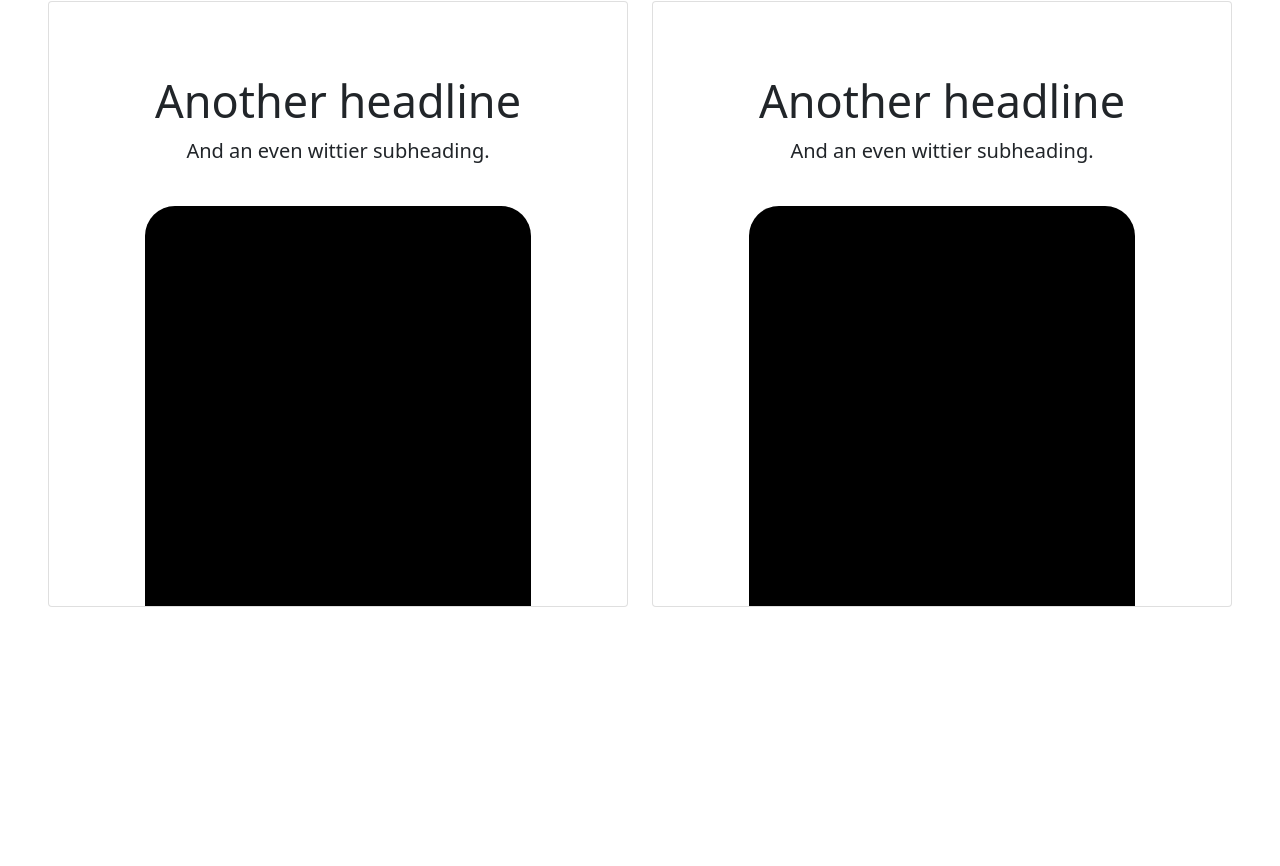
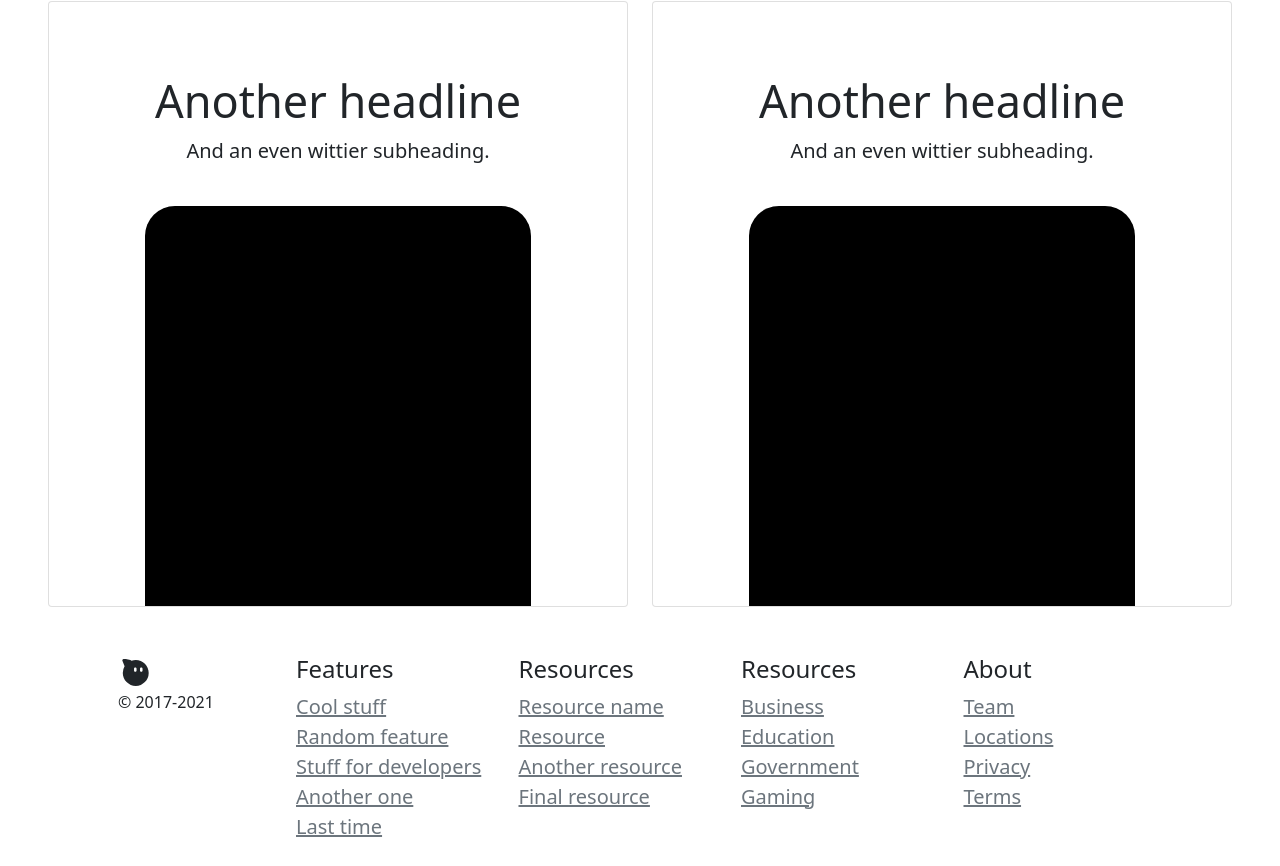
Before and after one commit to Noraluk/react-101, a React (Create React App) app: page / in a window 1280 px wide. Shown: the part 2289-3155 px from the top of the page. Before the commit the page ends 2896 px from the top, so only its background shows below. Built offline with nearby package versions, Linux system fonts and the light colour scheme.

Commit message:
:sparkles: add footer

```diff
--- a/package.json
+++ b/package.json
@@ -12,6 +12,7 @@
     "react": "^17.0.2",
     "react-bootstrap": "^2.0.0-beta.4",
     "react-dom": "^17.0.2",
+    "react-icons": "^4.2.0",
     "react-scripts": "4.0.3",
     "web-vitals": "^1.0.1"
   },
--- a/src/App.jsx
+++ b/src/App.jsx
@@ -2,6 +2,7 @@ import React, { PureComponent } from 'react';
 import Header from '@components/header/header';
 import Banner from '@components/banner/banner';
 import Cards from '@components/cards/cards';
+import Footer from '@components/footer/footer';
 
 import './App.css';
 
@@ -13,6 +14,7 @@ class App extends PureComponent {
         <Banner />
         <br />
         <Cards />
+        <Footer />
       </div>
     );
   }
--- /dev/null
+++ b/src/components/footer/footer.css
@@ -0,0 +1,9 @@
+.icon {
+	width: 35px;
+	height: 35px;
+}
+
+.link-secondary {
+	color: #6c757d;
+	font-size: 20px;
+}
--- /dev/null
+++ b/src/components/footer/footer.jsx
@@ -0,0 +1,100 @@
+import React, { PureComponent } from 'react';
+import { Container, Row, Col } from 'react-bootstrap';
+import { AiFillAliwangwang } from 'react-icons/ai';
+
+import './footer.css';
+
+class Footer extends PureComponent {
+  render() {
+    return (
+      <div>
+        <br />
+        <br />
+        <Container className="px-5">
+          <Row>
+            <Col xl={2}>
+              <AiFillAliwangwang className="icon" />
+              <Row>
+                <p>© 2017-2021</p>
+              </Row>
+            </Col>
+            <Col>
+              <h4> Features </h4>
+              <ui className="list-unstyled text-small">
+                <li>
+                  <a className="link-secondary" href>Cool stuff</a>
+                </li>
+                <li>
+                  <a className="link-secondary" href>Random feature</a>
+                </li>
+                <li>
+                  <a className="link-secondary" href>Stuff for developers</a>
+                </li>
+                <li>
+                  <a className="link-secondary" href>Another one</a>
+                </li>
+                <li>
+                  <a className="link-secondary" href>Last time</a>
+                </li>
+              </ui>
+            </Col>
+            <Col>
+              <h4> Resources </h4>
+              <ui className="list-unstyled text-small">
+                <li>
+                  <a className="link-secondary" href>Resource name</a>
+                </li>
+                <li>
+                  <a className="link-secondary" href>Resource</a>
+                </li>
+                <li>
+                  <a className="link-secondary" href>Another resource</a>
+                </li>
+                <li>
+                  <a className="link-secondary" href>Final resource</a>
+                </li>
+              </ui>
+            </Col>
+            <Col>
+              <h4> Resources </h4>
+              <ui className="list-unstyled text-small">
+                <li>
+                  <a className="link-secondary" href>Business</a>
+                </li>
+                <li>
+                  <a className="link-secondary" href>Education</a>
+                </li>
+                <li>
+                  <a className="link-secondary" href>Government</a>
+                </li>
+                <li>
+                  <a className="link-secondary" href>Gaming</a>
+                </li>
+              </ui>
+            </Col>
+            <Col>
+              <h4> About </h4>
+              <ui className="list-unstyled text-small">
+                <li>
+                  <a className="link-secondary" href>Team</a>
+                </li>
+                <li>
+                  <a className="link-secondary" href>Locations</a>
+                </li>
+                <li>
+                  <a className="link-secondary" href>Privacy</a>
+                </li>
+                <li>
+                  <a className="link-secondary" href>Terms</a>
+                </li>
+              </ui>
+            </Col>
+          </Row>
+          <br />
+        </Container>
+      </div>
+    );
+  }
+}
+
+export default Footer;
```
Also changed, not shown: 1 other file (tests, documents, lock files or other folders).
